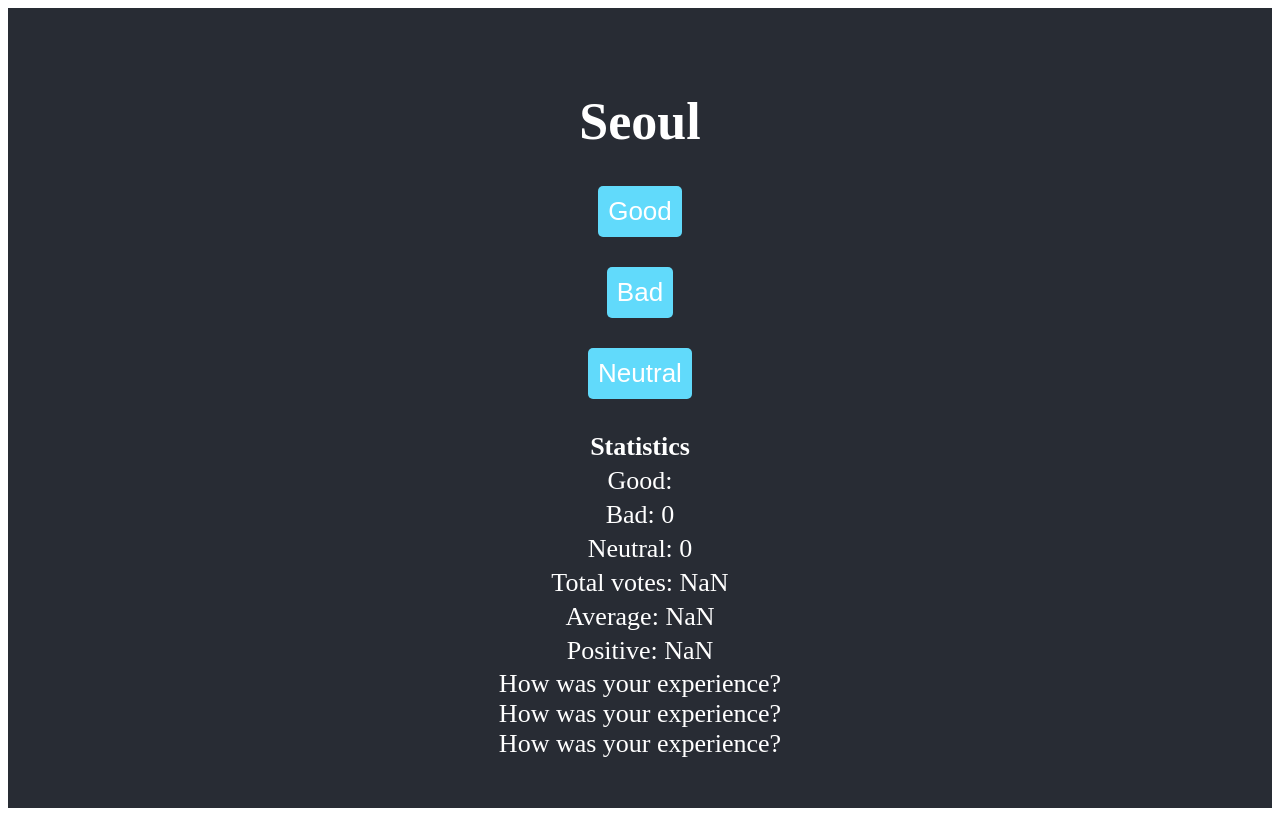
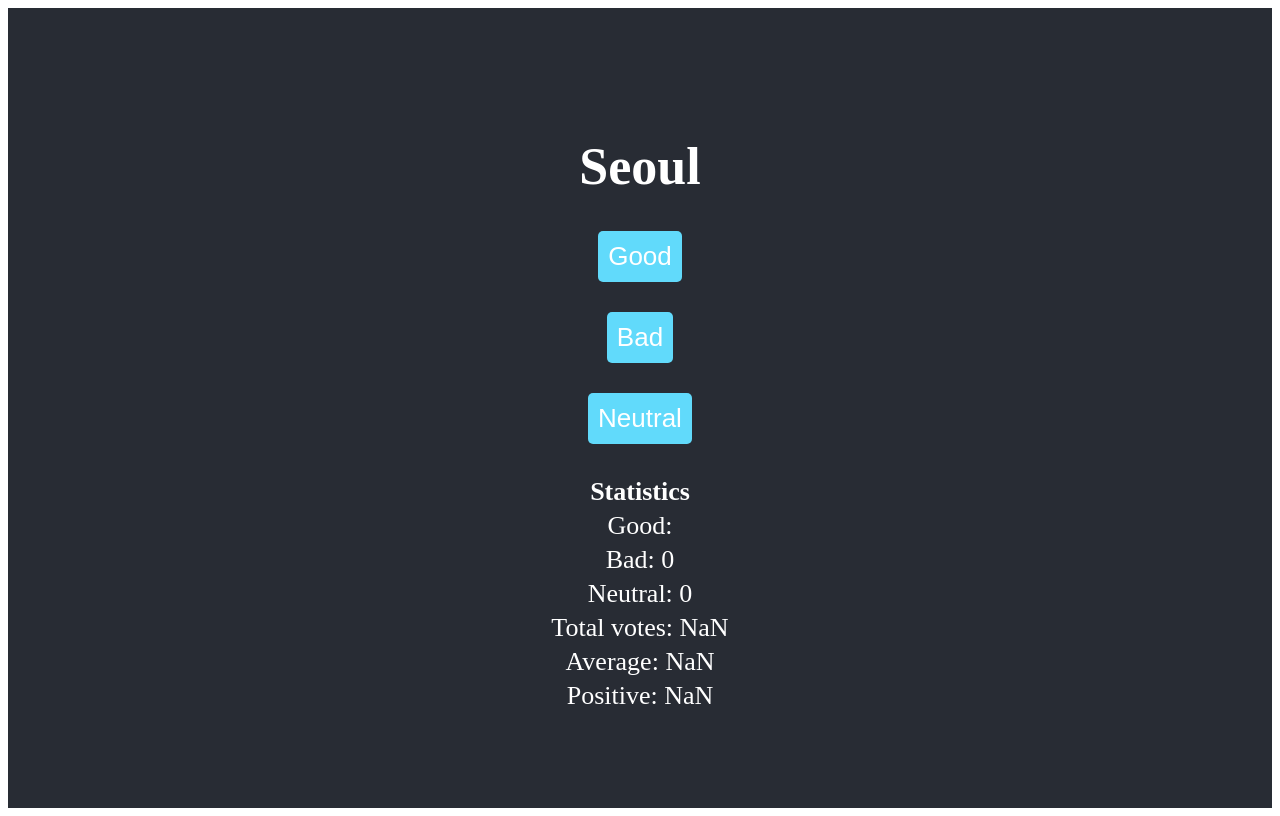
Before and after one commit to SSOL7/Osa1, a React (Vite) app: page / in a window 1280 px wide. Built offline with nearby package versions, Linux system fonts and the light colour scheme.

Commit message:
Tehtävä 1.10

```diff
--- a/src/App.jsx
+++ b/src/App.jsx
@@ -37,9 +37,6 @@ function App() {
         <Total neutral_click={neutral_click} />
         <br />
         <Statistics allClicks={allClicks} neutral={neutral} bad={bad} />
-        <Statistics good={good} />
-        <Statistics bad={bad} />
-        <Statistics neutral={neutral} />
       </header>
     </div>
   )
```
